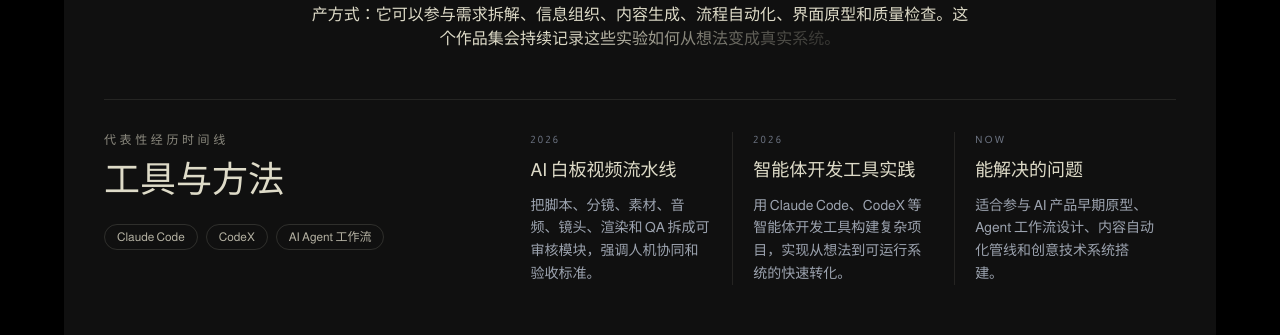
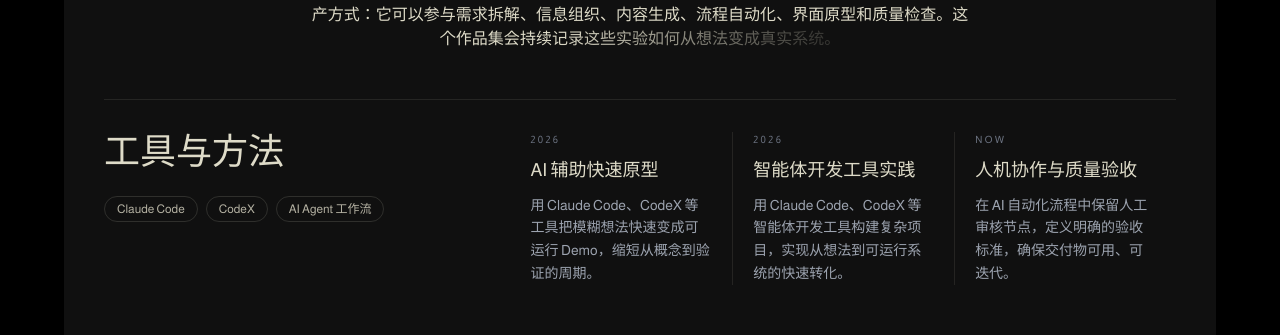
Before and after one commit to zkbys/PW, a React (Vite) app: page / in a window 1280 px wide. Shown: the part 1483-1818 px from the top of the page. Built offline with nearby package versions, Linux system fonts and the light colour scheme.

Commit message:
refactor(about): remove timelineTitle in career mode, update timeline to agent-tool focus

```diff
--- a/src/App.tsx
+++ b/src/App.tsx
@@ -148,12 +148,12 @@ const copy: Record<
       ],
       aboutBody:
         '我喜欢做介于产品、工程和创作之间的东西。对我来说，AI 不只是聊天工具，而是一套新的生产方式：它可以参与需求拆解、信息组织、内容生成、流程自动化、界面原型和质量检查。这个作品集会持续记录这些实验如何从想法变成真实系统。',
-      timelineTitle: '代表性经历时间线',
+      timelineTitle: '',
       timeline: [
         {
           label: '2026',
-          title: 'AI 白板视频流水线',
-          body: '把脚本、分镜、素材、音频、镜头、渲染和 QA 拆成可审核模块，强调人机协同和验收标准。',
+          title: 'AI 辅助快速原型',
+          body: '用 Claude Code、CodeX 等工具把模糊想法快速变成可运行 Demo，缩短从概念到验证的周期。',
         },
         {
           label: '2026',
@@ -162,8 +162,8 @@ const copy: Record<
         },
         {
           label: 'Now',
-          title: '能解决的问题',
-          body: '适合参与 AI 产品早期原型、Agent 工作流设计、内容自动化管线和创意技术系统搭建。',
+          title: '人机协作与质量验收',
+          body: '在 AI 自动化流程中保留人工审核节点，定义明确的验收标准，确保交付物可用、可迭代。',
         },
       ],
       methodTitle: '工具与方法',
@@ -319,12 +319,12 @@ const copy: Record<
       ],
       aboutBody:
         'I build at the intersection of product, engineering, and creation. To me, AI is not just a chat interface, but a new production layer for framing problems, organizing information, generating content, automating workflows, prototyping interfaces, and checking quality.',
-      timelineTitle: 'Representative timeline',
+      timelineTitle: '',
       timeline: [
         {
           label: '2026',
-          title: 'AI whiteboard video pipeline',
-          body: 'Separated script, planning, assets, audio, camera, rendering, and QA into reviewable modules with clear acceptance gates.',
+          title: 'AI-assisted rapid prototyping',
+          body: 'Using Claude Code, CodeX, and similar tools to turn vague ideas into runnable demos quickly, shortening the cycle from concept to validation.',
         },
         {
           label: '2026',
@@ -333,8 +333,8 @@ const copy: Record<
         },
         {
           label: 'Now',
-          title: 'Problems I can help with',
-          body: 'A fit for early AI product prototypes, agent workflow design, content automation pipelines, and creative technology systems.',
+          title: 'Human-AI collaboration & quality assurance',
+          body: 'Keeping human review nodes in AI automation pipelines, defining clear acceptance criteria to ensure deliverables are usable and iterable.',
         },
       ],
       methodTitle: 'Tools & Methods',
@@ -1128,8 +1128,10 @@ function About({ locale, mode }: { locale: Locale; mode: DemoMode }) {
         <div id="timeline" className="mt-12 border-t border-primary/10 pt-8 text-left">
           <div className="grid gap-8 lg:grid-cols-[0.7fr_1.3fr] lg:gap-12">
             <div>
-              <p className="text-[10px] uppercase tracking-[0.3em] text-primary/60 sm:text-xs">{activeCopy.timelineTitle}</p>
-              <h2 className="mt-3 max-w-sm text-2xl leading-none text-primary sm:text-3xl md:text-4xl">{activeCopy.methodTitle}</h2>
+              {activeCopy.timelineTitle ? (
+                <p className="text-[10px] uppercase tracking-[0.3em] text-primary/60 sm:text-xs">{activeCopy.timelineTitle}</p>
+              ) : null}
+              <h2 className="max-w-sm text-2xl leading-none text-primary sm:text-3xl md:text-4xl">{activeCopy.methodTitle}</h2>
               <div className="mt-6 flex flex-wrap gap-2">
                 {activeCopy.methods.map((method) => (
                   <span key={method} className="rounded-full border border-primary/15 px-3 py-1 text-xs text-primary/80">
```
